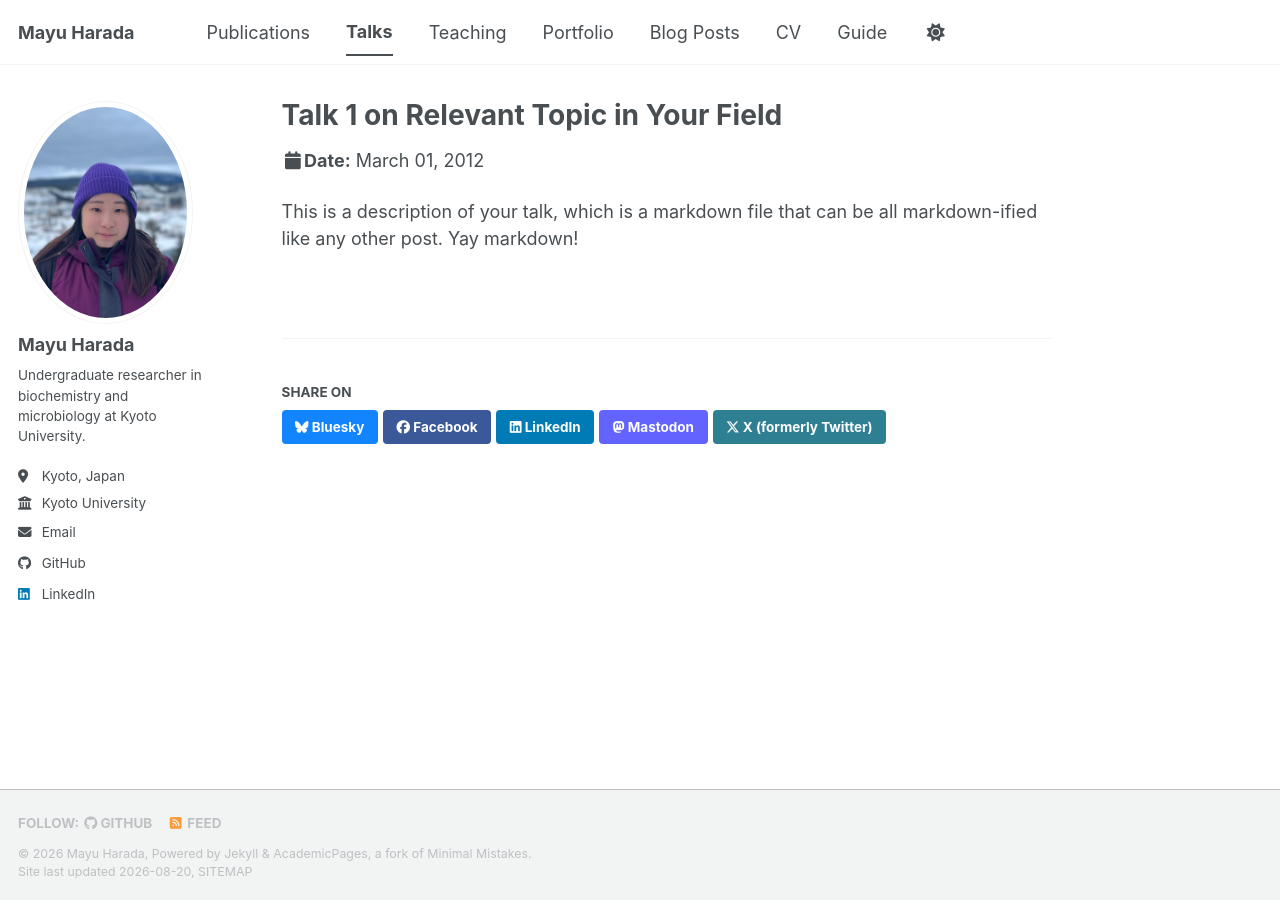
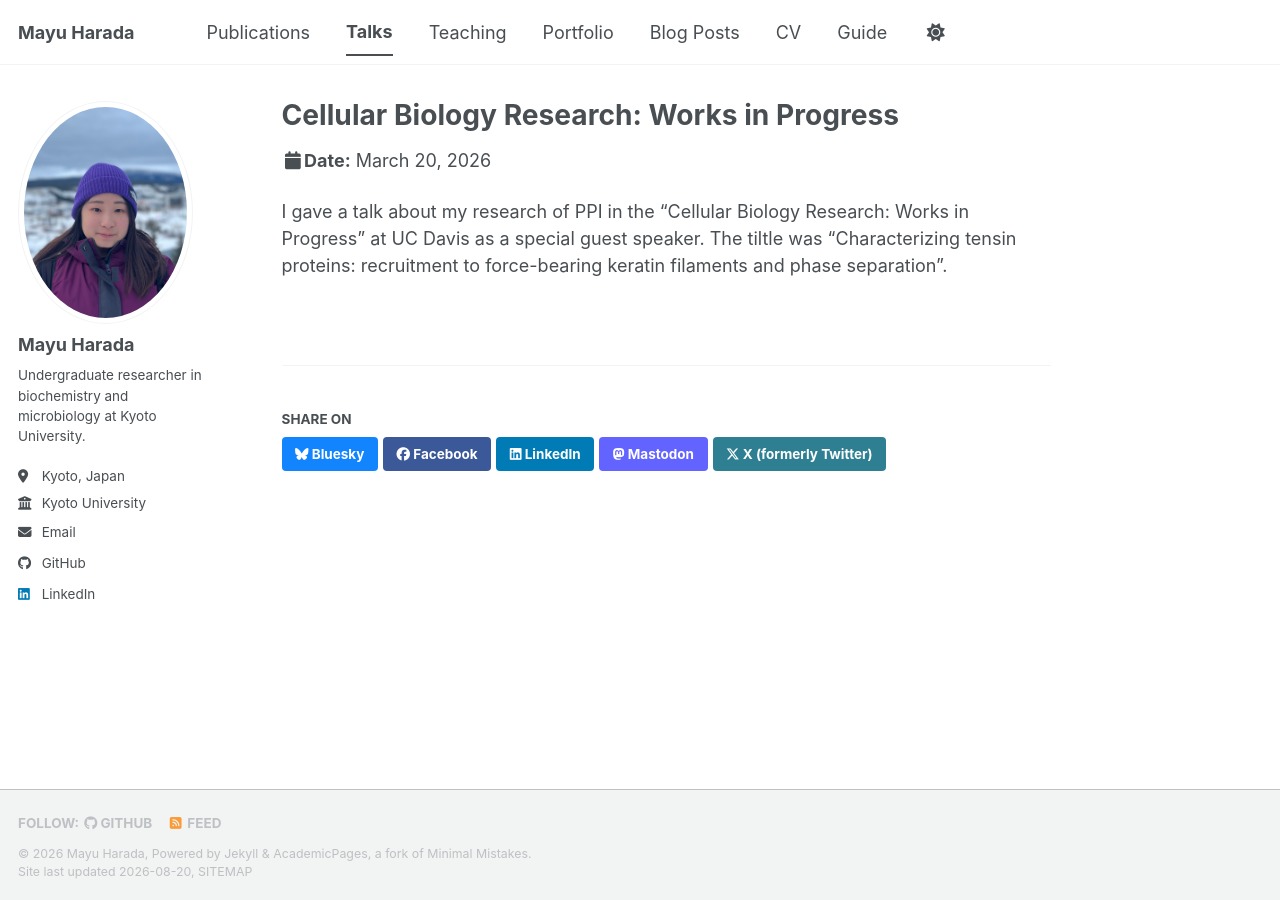
Before and after one commit to mayuharada/mayuharada.github.io, a Jekyll site: the page built from _talks/2012-03-01-talk-1.md, in a window 1280 px wide. Built offline with Jekyll 4.4.1, drawn with Linux system fonts in a browser that asks for light colours; a style sheet for code colours, icons or effects is not loaded.

Commit message:
Update 2012-03-01-talk-1.md

```diff
--- a/_talks/2012-03-01-talk-1.md
+++ b/_talks/2012-03-01-talk-1.md
@@ -1,11 +1,12 @@
 ---
-title: "Talk 1 on Relevant Topic in Your Field"
+title: "Cellular Biology Research: Works in Progress"
 collection: talks
 type: "Talk"
-permalink: /talks/2012-03-01-talk-1
-venue: "UC San Francisco, Department of Testing"
-date: 2012-03-01
-location: "San Francisco, CA, USA"
+permalink: /talks/2026-03-20-talk
+venue: "UC Davis"
+date: 2026-03-20
+location: "Davis, CA, USA"
 ---
 
-This is a description of your talk, which is a markdown file that can be all markdown-ified like any other post. Yay markdown!
+I gave a talk about my research of PPI in the "Cellular Biology Research: Works in Progress" at UC Davis as a special guest speaker.
+The tiltle was "Characterizing tensin proteins: recruitment to force-bearing keratin filaments and phase separation".
```
